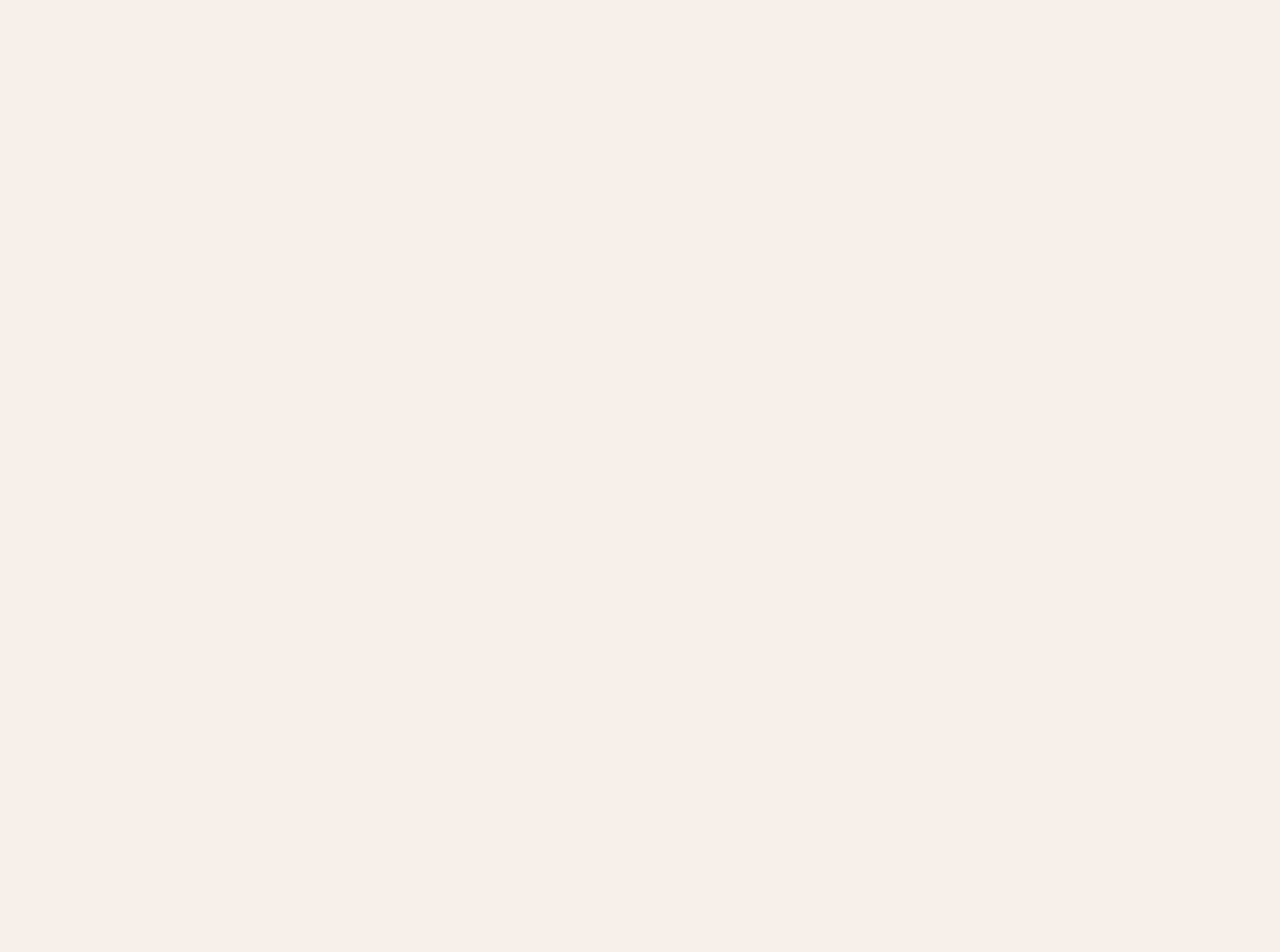
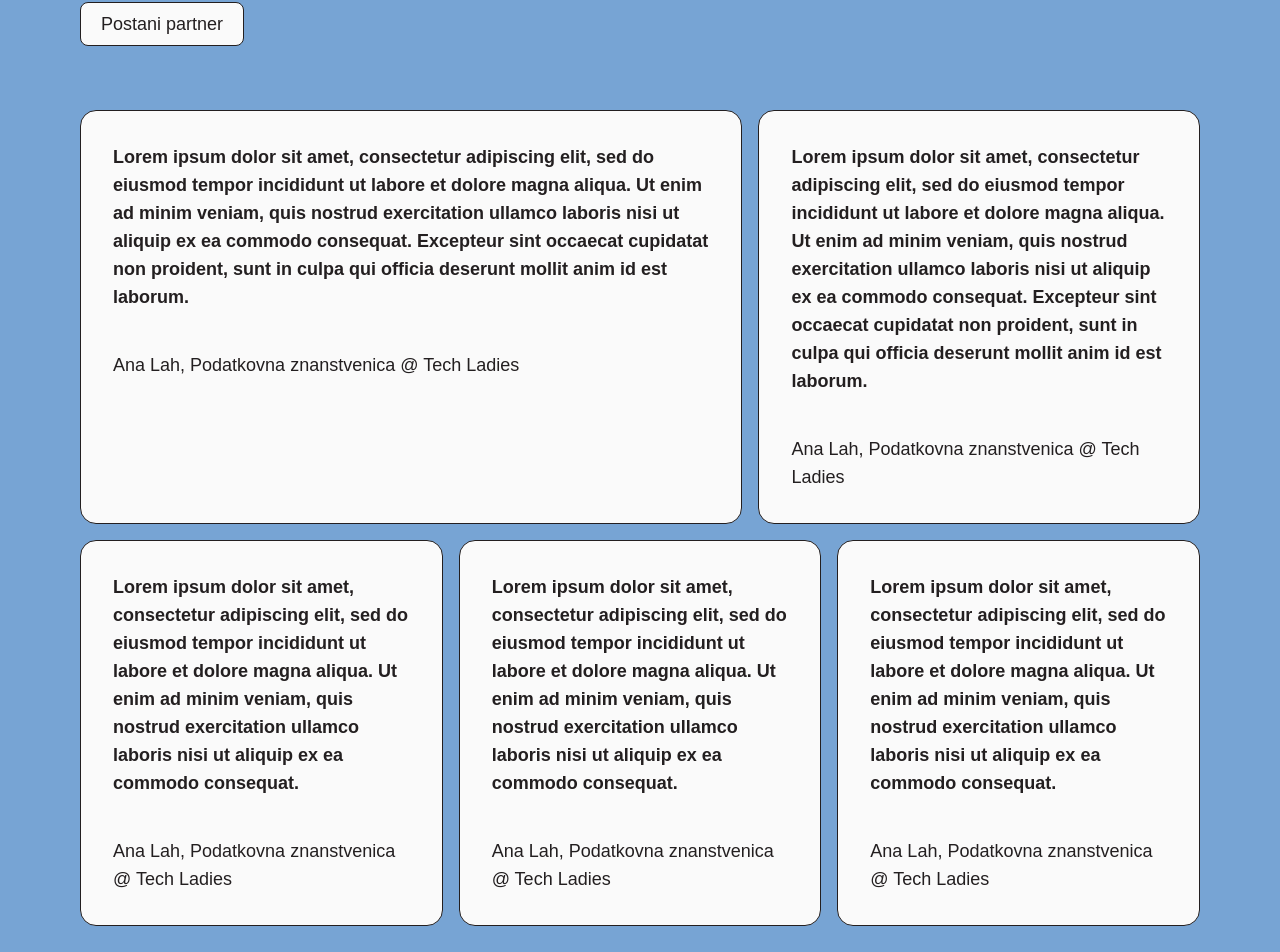
Before and after one commit to klub-ada/website, a Next.js app: page / in a window 1280 px wide. Shown: the part 2657-3609 px from the top of the page. Before the commit the page ends 2427 px from the top, so only its background shows below. Built offline with nearby package versions, Linux system fonts and the light colour scheme; a web font is replaced by a local one.

Commit message:
Added Reviews page v1

```diff
--- a/app/globals.css
+++ b/app/globals.css
@@ -11,6 +11,8 @@
   --color-blue: #77a4d4;
   --color-yellow: #fbb040;
   --color-pink: #ff85a5;
+
+  --color-blue-100: #f1f6fb;
 
   --color-red-100: #ffeeee;
   --color-red-200: #ffdddd;
--- a/app/page.tsx
+++ b/app/page.tsx
@@ -102,6 +102,76 @@ export default function Page() {
         </div>
       </div>
     </PageWrapper>
+
+    <PageWrapper bgColor="bg-blue">
+      <div className="flex flex-col py-10 md:py-20 gap-8 md:gap-16">
+        <div className="flex flex-col gap-8">
+          <div className="max-w-sm md:max-w-2xl">
+            <Heading size="lg">{"Kaj pravijo naše članice in partnerji"}</Heading>
+          </div>
+          <div className="">
+            <Button size="md" variant="secondary">Postani partner</Button>
+          </div>
+        </div>
+        <div className="flex flex-col gap-4">
+          <div className="flex flex-col gap-4 md:flex-row">
+            <div className="flex grow md:basis-3/5">
+              <Card bgColor="bg-white">
+                <div className="flex flex-col gap-5 md:gap-10">
+                  <Paragraph size="lg" weight="semiBold">{"Lorem ipsum dolor sit amet, consectetur adipiscing elit, sed do eiusmod tempor incididunt ut labore et dolore magna aliqua. Ut enim ad minim veniam, quis nostrud exercitation ullamco laboris nisi ut aliquip ex ea commodo consequat. Excepteur sint occaecat cupidatat non proident, sunt in culpa qui officia deserunt mollit anim id est laborum."
+                    }
+                  </Paragraph>
+                  <Paragraph size="lg" weight="medium">{"Ana Lah, Podatkovna znanstvenica @ Tech Ladies"}</Paragraph>
+                </div>
+              </Card>
+            </div>
+            <div className="md:basis-2/5">
+              <Card bgColor="bg-white">
+                <div className="flex flex-col gap-5 md:gap-10">
+                <Paragraph size="lg" weight="semiBold">{"Lorem ipsum dolor sit amet, consectetur adipiscing elit, sed do eiusmod tempor incididunt ut labore et dolore magna aliqua. Ut enim ad minim veniam, quis nostrud exercitation ullamco laboris nisi ut aliquip ex ea commodo consequat. Excepteur sint occaecat cupidatat non proident, sunt in culpa qui officia deserunt mollit anim id est laborum."
+                  }
+                </Paragraph>
+                <Paragraph size="lg" weight="medium">{"Ana Lah, Podatkovna znanstvenica @ Tech Ladies"}</Paragraph>
+                </div>
+              </Card>
+            </div>
+          </div>
+
+          <div className="flex flex-col gap-4 md:flex-row h-full justify-between">
+            <div className="flex grow md:basis-1/3 h-full justify-between">
+              <Card bgColor="bg-white">
+                <div className="flex flex-col gap-5 md:gap-10">
+                  <Paragraph size="lg" weight="semiBold">{"Lorem ipsum dolor sit amet, consectetur adipiscing elit, sed do eiusmod tempor incididunt ut labore et dolore magna aliqua. Ut enim ad minim veniam, quis nostrud exercitation ullamco laboris nisi ut aliquip ex ea commodo consequat."
+                    }
+                  </Paragraph>
+                  <Paragraph size="lg" weight="medium">{"Ana Lah, Podatkovna znanstvenica @ Tech Ladies"}</Paragraph>
+                </div>
+              </Card>
+            </div>
+            <div className="md:basis-1/3">
+              <Card bgColor="bg-white">
+                <div className="flex flex-col gap-5 md:gap-10">
+                <Paragraph size="lg" weight="semiBold">{"Lorem ipsum dolor sit amet, consectetur adipiscing elit, sed do eiusmod tempor incididunt ut labore et dolore magna aliqua. Ut enim ad minim veniam, quis nostrud exercitation ullamco laboris nisi ut aliquip ex ea commodo consequat."
+                  }
+                </Paragraph>
+                <Paragraph size="lg" weight="medium">{"Ana Lah, Podatkovna znanstvenica @ Tech Ladies"}</Paragraph>
+                </div>
+              </Card>
+            </div>
+            <div className="md:basis-1/3">
+              <Card bgColor="bg-white">
+                <div className="flex flex-col gap-5 md:gap-10">
+                <Paragraph size="lg" weight="semiBold">{"Lorem ipsum dolor sit amet, consectetur adipiscing elit, sed do eiusmod tempor incididunt ut labore et dolore magna aliqua. Ut enim ad minim veniam, quis nostrud exercitation ullamco laboris nisi ut aliquip ex ea commodo consequat."
+                  }
+                </Paragraph>
+                <Paragraph size="lg" weight="medium">{"Ana Lah, Podatkovna znanstvenica @ Tech Ladies"}</Paragraph>
+                </div>
+              </Card>
+            </div>
+          </div>
+        </div>
+      </div>
+    </PageWrapper>
     </>
   );
 }
```
